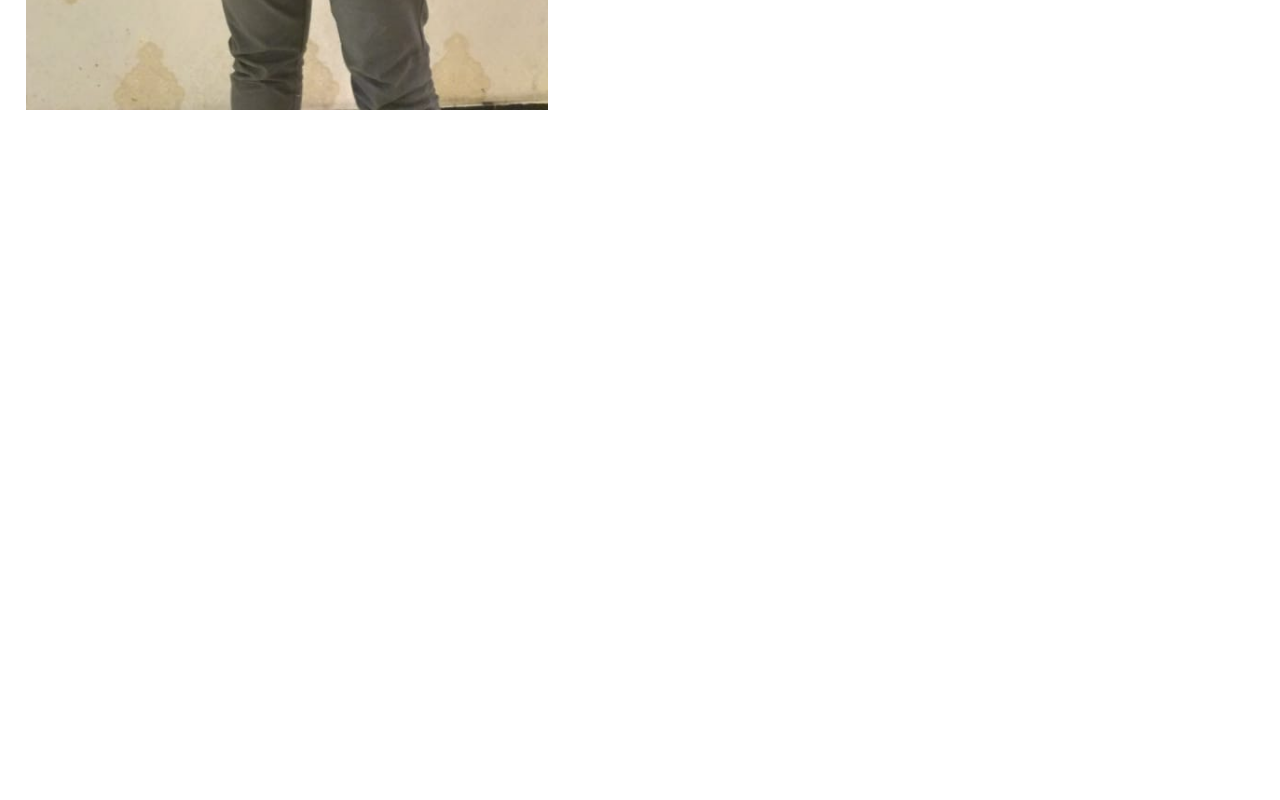
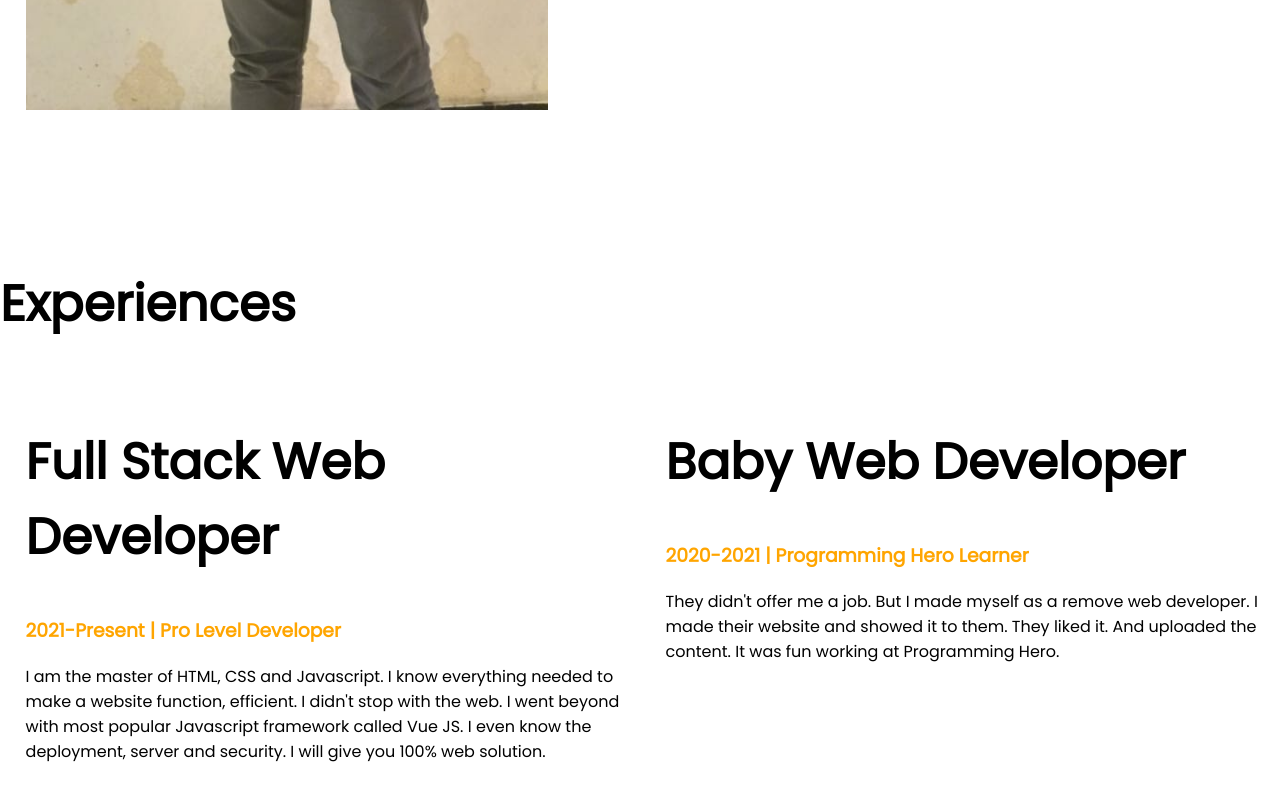
Before and after one commit to mohiuddin143/developer-portfolio, a plain HTML site: page index.html in a window 1280 px wide. Shown: the part 1640-2440 px from the top of the page. Before the commit the page ends 1907 px from the top, so only its background shows below. Drawn offline with Linux system fonts and the light colour scheme.

Commit message:
shut down

```diff
--- a/index.html
+++ b/index.html
@@ -13,7 +13,7 @@
 </head>
 
 <body>
-    <section class="top-banner">
+    <section class="top-banner flexible-container">
         <div class="half-width">
             <h1>Welcome To</h1>
             <h1><span class="orange-color">Mohi uddin</span> World! </h1>
@@ -28,7 +28,7 @@
         </div>
         <div class="half-width"><img src="images/mohi.png" alt=""></div>
     </section>
-    <section class="dream-big">
+    <section class="dream-big flexible-container">
         <div class="half-width">
             <img src="images/me1.jpeg" alt="">
         </div>
@@ -39,6 +39,21 @@
             <a class="link-button" target="_blank" href="https://www.google.com/">DOWNLOAD RESUME</a>
         </div>
     </section>
+    <section class="experience-area">
+        <h1>Experiences</h1>
+        <div class="flexible-container">
+            <div class="half-width">
+                <h1>Full Stack Web Developer</h1>
+                <h3 class="orange-color">2021-Present | Pro Level Developer</h3>
+                <p>I am the master of HTML, CSS and Javascript. I know everything needed to make a website function, efficient. I didn't stop with the web. I went beyond with most popular Javascript framework called Vue JS. I even know the deployment, server and security. I will give you 100% web solution.</p>
+            </div>
+            <div class="half-width">
+                <h1>Baby Web Developer</h1>
+                <h3 class="orange-color">2020-2021 | Programming Hero Learner</h3>
+                <p>They didn't offer me a job. But I made myself as a remove web developer. I made their website and showed it to them. They liked it. And uploaded the content. It was fun working at Programming Hero.</p>
+            </div>
+        </div>
+    </section>
 </body>
 
 </html>
--- a/style.css
+++ b/style.css
@@ -11,7 +11,7 @@
     color: orange;
 }
 
-section {
+.flexible-container{
     display: flex;
     margin-bottom: 150px;
 }
```
